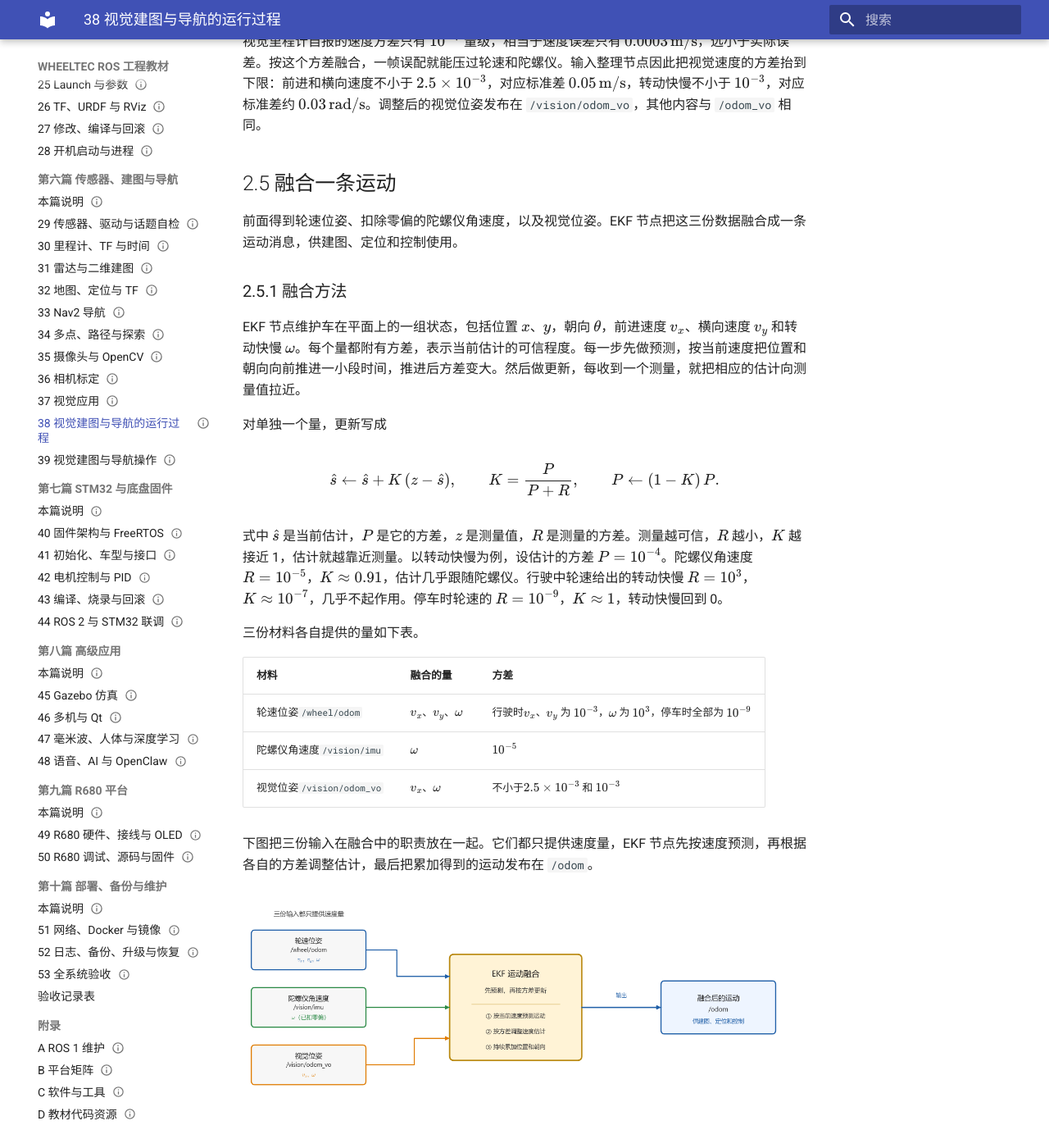
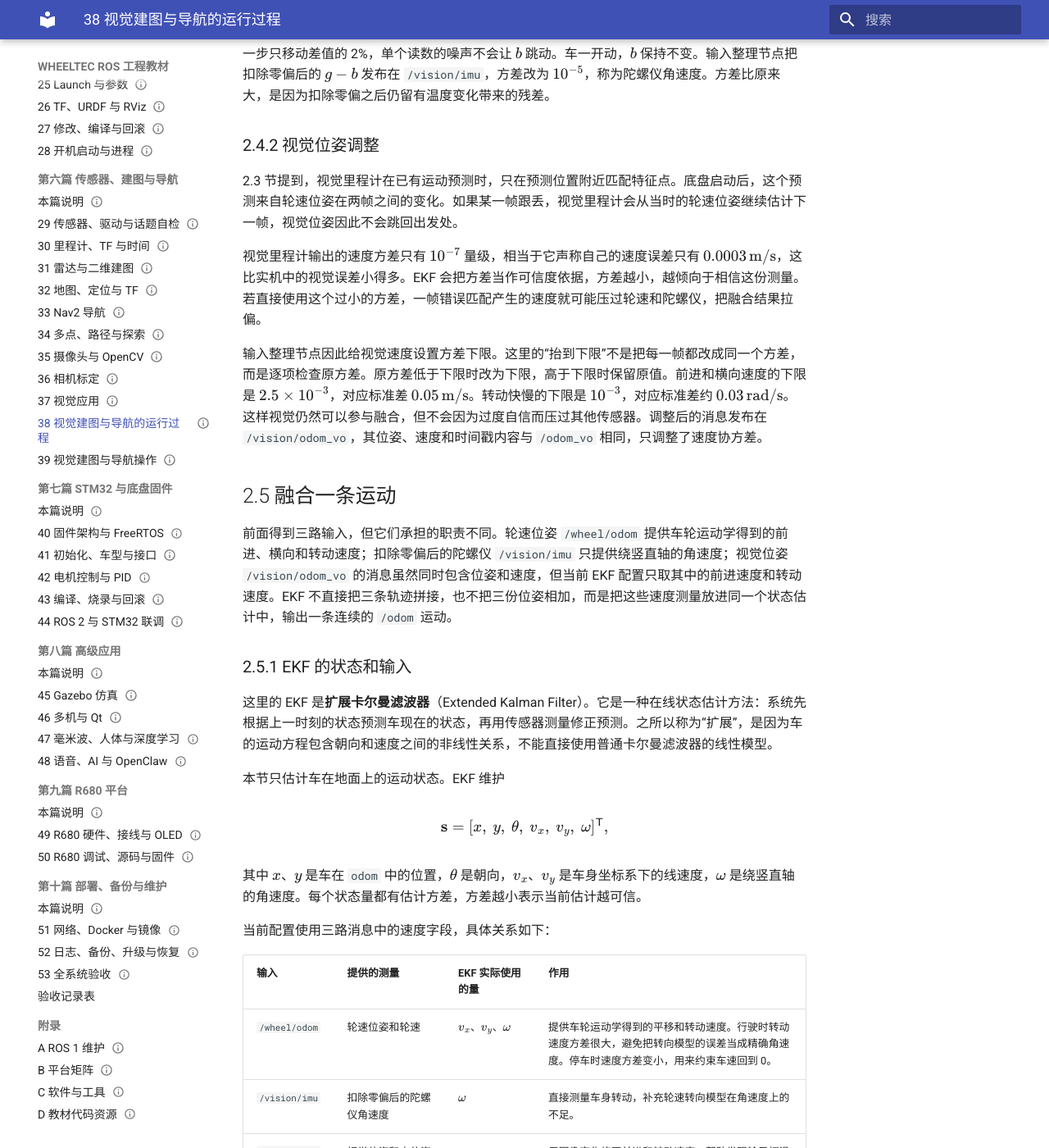
Before and after one commit to EnosElinsa/wheeltec-ros-textbook, an MkDocs documentation site: the page built from docs/06-sensors-navigation/38-visual-runtime.md, in a window 1280 px wide and 1400 px high, scrolled down 18737 px. Shown: the whole window at 82% size. Built offline with MkDocs 1.6.1 and Material for MkDocs 9.7.7, drawn with Linux system fonts in a browser that asks for light colours; some of the changed text lies outside the part shown.

Commit message:
docs: clarify VO robustness and EKF fusion

```diff
--- a/docs/06-sensors-navigation/38-visual-runtime.md
+++ b/docs/06-sensors-navigation/38-visual-runtime.md
@@ -316,11 +316,15 @@ $R$、$\mathbf{t}$ 取得正确时，每一对的重投影误差都接近 0。
 
 ![重投影。求解前投影（蓝点）与当前帧的特征点（红圈）分开，虚线为重投影误差。求解后投影落在特征点上](./assets/vo-reprojection.png)
 
-实际匹配中可能混有错误对应关系。错误对应会使重投影误差变大，并把位姿解拉偏。视觉里程计因此使用**随机抽样一致**（Random Sample Consensus, RANSAC）：随机取几组对应关系求出一组 $R$、$\mathbf{t}$，再检查全部对应关系。重投影误差不超过 2 个像素的对应关系称为**内点**（Inlier）。这个随机取样过程最多重复 300 次，最终选择内点最多的结果，并只用这些内点重新求解位姿。
+实际匹配中可能混有错误对应关系。错误对应会使重投影误差变大，并把位姿解拉偏。视觉里程计因此使用**随机抽样一致**（Random Sample Consensus, RANSAC）。它不把所有对应关系一次性都交给 PnP，而是先随机抽取一小组对应关系，求出一组临时的 $R$、$\mathbf{t}$。然后用这组临时位姿检查全部对应关系：把每个空间点投影到当前图像，重投影误差不超过 2 个像素的对应关系称为**内点**（Inlier），其余是外点。正确对应通常占多数，所以由正确样本求出的临时位姿会得到较多内点，含有错误对应的样本则只能得到较少内点。
+
+一次随机抽样可能碰巧抽到错误对应，因此这个过程最多重复 300 次。视觉里程计保留内点最多的那组结果，再只用这组内点重新求解一次 PnP，得到最终位姿。RANSAC 的作用是先从混杂的对应关系中筛出与同一个几何运动相符的部分，再进行精确求解。
 
 内点不少于 10 个时，视觉里程计接受这一帧的位姿。内点不足 10 个，说明当前帧与此前保存的参考特征点无法形成足够可靠的对应关系，这一帧判为**跟丢**（Lost），不给出可用位姿。
 
-通过 RANSAC 确认后，得到的位姿仍然描述的是相机相对出发时相机的运动。发布前，视觉里程计利用 2.2 的相机安装位置，把它换算成车身坐标系 `base_footprint` 相对出发处的运动，这就是视觉位姿。出发处的坐标系名为 `odom`，表示车刚启动时 `base_footprint` 所在的位置和朝向。视觉位姿连同车身速度一起发布在 `/odom_vo`，供 2.5 的运动融合使用。
+通过 RANSAC 确认后，得到的位姿仍然描述的是相机相对出发时相机的运动。发布前，视觉里程计利用 2.2 的相机安装位置，把它换算成车身坐标系 `base_footprint` 相对出发处的运动，这就是视觉位姿。出发处的坐标系名为 `odom`，表示车刚启动时 `base_footprint` 所在的位置和朝向。
+
+PnP 直接求出的是当前帧的位姿。`/odom_vo` 使用的消息类型是 `nav_msgs/msg/Odometry`，除了 `pose` 字段，还规定了 `twist` 字段来表示当前车身速度。视觉里程计根据当前位姿与上一帧位姿的变化量，再除以两帧时间差，得到线速度和角速度，填入 `twist`。因此，消息里同时出现位姿和速度，并不表示又单独求解了一次速度。位姿用于描述车现在在哪里，速度用于让后面的 EKF 按时间推进状态。视觉位姿和由位姿变化得到的车身速度一起发布在 `/odom_vo`。
 
 朝向用**四元数**（Quaternion）表示，四个数 $(x, y, z, w)$ 合起来描述一次转动。车在地面上绕竖直轴转过角 $\theta$ 时，四元数是 $\big(0,\ 0,\ \sin\tfrac{\theta}{2},\ \cos\tfrac{\theta}{2}\big)$。不转时是 $(0, 0, 0, 1)$，向左转 $90^\circ$ 时是 $(0, 0, 0.707, 0.707)$。
 
@@ -390,17 +394,49 @@ $$
 
 2.3 节提到，视觉里程计在已有运动预测时，只在预测位置附近匹配特征点。底盘启动后，这个预测来自轮速位姿在两帧之间的变化。如果某一帧跟丢，视觉里程计会从当时的轮速位姿继续估计下一帧，视觉位姿因此不会跳回出发处。
 
-视觉里程计自报的速度方差只有 $10^{-7}$ 量级，相当于速度误差只有 $0.0003\,\mathrm{m/s}$，远小于实际误差。按这个方差融合，一帧误配就能压过轮速和陀螺仪。输入整理节点因此把视觉速度的方差抬到下限：前进和横向速度不小于 $2.5 \times 10^{-3}$，对应标准差 $0.05\,\mathrm{m/s}$，转动快慢不小于 $10^{-3}$，对应标准差约 $0.03\,\mathrm{rad/s}$。调整后的视觉位姿发布在 `/vision/odom_vo`，其他内容与 `/odom_vo` 相同。
+视觉里程计输出的速度方差只有 $10^{-7}$ 量级，相当于它声称自己的速度误差只有 $0.0003\,\mathrm{m/s}$，这比实机中的视觉误差小得多。EKF 会把方差当作可信度依据，方差越小，越倾向于相信这份测量。若直接使用这个过小的方差，一帧错误匹配产生的速度就可能压过轮速和陀螺仪，把融合结果拉偏。
+
+输入整理节点因此给视觉速度设置方差下限。这里的“抬到下限”不是把每一帧都改成同一个方差，而是逐项检查原方差。原方差低于下限时改为下限，高于下限时保留原值。前进和横向速度的下限是 $2.5 \times 10^{-3}$，对应标准差 $0.05\,\mathrm{m/s}$。转动快慢的下限是 $10^{-3}$，对应标准差约 $0.03\,\mathrm{rad/s}$。这样视觉仍然可以参与融合，但不会因为过度自信而压过其他传感器。调整后的消息发布在 `/vision/odom_vo`，其位姿、速度和时间戳内容与 `/odom_vo` 相同，只调整了速度协方差。
 
 ## 2.5 融合一条运动
 
-前面得到轮速位姿、扣除零偏的陀螺仪角速度，以及视觉位姿。EKF 节点把这三份数据融合成一条运动消息，供建图、定位和控制使用。
+前面得到三路输入，但它们承担的职责不同。轮速位姿 `/wheel/odom` 提供车轮运动学得到的前进、横向和转动速度；扣除零偏后的陀螺仪 `/vision/imu` 只提供绕竖直轴的角速度；视觉位姿 `/vision/odom_vo` 的消息虽然同时包含位姿和速度，但当前 EKF 配置只取其中的前进速度和转动速度。EKF 不直接把三条轨迹拼接，也不把三份位姿相加，而是把这些速度测量放进同一个状态估计中，输出一条连续的 `/odom` 运动。
 
-### 2.5.1 融合方法
+### 2.5.1 EKF 的状态和输入
 
-EKF 节点维护车在平面上的一组状态，包括位置 $x$、$y$，朝向 $\theta$，前进速度 $v_x$、横向速度 $v_y$ 和转动快慢 $\omega$。每个量都附有方差，表示当前估计的可信程度。每一步先做预测，按当前速度把位置和朝向向前推进一小段时间，推进后方差变大。然后做更新，每收到一个测量，就把相应的估计向测量值拉近。
+这里的 EKF 是**扩展卡尔曼滤波器**（Extended Kalman Filter）。它是一种在线状态估计方法：系统先根据上一时刻的状态预测车现在的状态，再用传感器测量修正预测。之所以称为“扩展”，是因为车的运动方程包含朝向和速度之间的非线性关系，不能直接使用普通卡尔曼滤波器的线性模型。
 
-对单独一个量，更新写成
+本节只估计车在地面上的运动状态。EKF 维护
+
+$$
+\mathbf{s} = [x,\ y,\ \theta,\ v_x,\ v_y,\ \omega]^{\mathsf T},
+$$
+
+其中 $x、y$ 是车在 `odom` 中的位置，$\theta$ 是朝向，$v_x、v_y$ 是车身坐标系下的线速度，$\omega$ 是绕竖直轴的角速度。每个状态量都有估计方差，方差越小表示当前估计越可信。
+
+当前配置使用三路消息中的速度字段，具体关系如下：
+
+| 输入 | 提供的测量 | EKF 实际使用的量 | 作用 |
+| --- | --- | --- | --- |
+| `/wheel/odom` | 轮速位姿和轮速 | $v_x、v_y、\omega$ | 提供车轮运动学得到的平移和转动速度。行驶时转动速度方差很大，避免把转向模型的误差当成精确角速度。停车时速度方差变小，用来约束车速回到 0。 |
+| `/vision/imu` | 扣除零偏后的陀螺仪角速度 | $\omega$ | 直接测量车身转动，补充轮速转向模型在角速度上的不足。 |
+| `/vision/odom_vo` | 视觉位姿和由位姿变化得到的速度 | $v_x、\omega$ | 用图像变化修正前进和转动速度，帮助发现轮子打滑或轮速模型误差。 |
+
+表中“EKF 实际使用的量”指配置文件中对应的 `*_config` 开关为 true 的字段。消息里没有被选中的位姿字段仍会保留，但不会参与这次融合。三路输入因此不是三份同样的位姿，而是对同一个状态提供不同分量、不同可信度的速度测量。
+
+### 2.5.2 预测、更新与拒绝异常测量
+
+每一步先做预测。设上一时刻的状态是 $\mathbf{s}_{k-1}$，经过时间 $\Delta t$ 后，EKF 按当前速度把位置和朝向向前推进。例如平面运动可以写成
+
+$$
+x_k \approx x_{k-1} + (v_x\cos\theta - v_y\sin\theta)\Delta t,
+\qquad
+y_k \approx y_{k-1} + (v_x\sin\theta + v_y\cos\theta)\Delta t,
+\qquad
+\theta_k \approx \theta_{k-1} + \omega\Delta t .
+$$
+
+预测之后，EKF 根据过程噪声增大方差，表示只靠预测会越来越不确定。收到轮速、陀螺仪或视觉速度后，再按测量方差进行更新。对单独一个量，更新可以写成
 
 $$
 \hat{s} \leftarrow \hat{s} + K\,(z - \hat{s}),
@@ -412,19 +448,11 @@ $$
 
 式中 $\hat{s}$ 是当前估计，$P$ 是它的方差，$z$ 是测量值，$R$ 是测量的方差。测量越可信，$R$ 越小，$K$ 越接近 1，估计就越靠近测量。以转动快慢为例，设估计的方差 $P = 10^{-4}$。陀螺仪角速度 $R = 10^{-5}$，$K \approx 0.91$，估计几乎跟随陀螺仪。行驶中轮速给出的转动快慢 $R = 10^{3}$，$K \approx 10^{-7}$，几乎不起作用。停车时轮速的 $R = 10^{-9}$，$K \approx 1$，转动快慢回到 0。
 
-三份材料各自提供的量如下表。
-
-| 材料                        | 融合的量                                                                                                                 | 方差        |
-| --------------------------- | ------------------------------------------------------------------------------------------------------------------------ | ----------- |
-| 轮速位姿`/wheel/odom`     | $v_x$、$v_y$、$\omega$ | 行驶时$v_x$、$v_y$ 为 $10^{-3}$，$\omega$ 为 $10^{3}$，停车时全部为 $10^{-9}$ |             |
-| 陀螺仪角速度`/vision/imu` | $\omega$                                                                                                               | $10^{-5}$ |
-| 视觉位姿`/vision/odom_vo` | $v_x$、$\omega$          | 不小于$2.5 \times 10^{-3}$ 和 $10^{-3}$                                               |             |
-
 下图把三份输入在融合中的职责放在一起。它们都只提供速度量，EKF 节点先按速度预测，再根据各自的方差调整估计，最后把累加得到的运动发布在 `/odom`。
 
 ![三份运动输入进入 EKF 融合。轮速、陀螺仪和视觉分别提供速度量，EKF 按方差调整它们的权重并输出 `/odom`](assets/sensor-fusion.png?v=3)
 
-三份输入都只提供速度量，位置和朝向由 EKF 节点自己累加。这样，任一输入重新从零开始时，融合后的运动也不会跳变。视觉输入还要经过检查：如果一个测量与当前估计的差超过两者合起来的 3 倍标准差，EKF 节点就丢弃它。这种以标准差为单位衡量的差称为**马氏距离**（Mahalanobis Distance），用于防止一帧错误匹配拉偏融合结果。
+三路输入都只提供速度测量，位置和朝向由 EKF 根据融合后的速度持续累加。这样，任一路输入重新从零开始时，融合后的 `/odom` 也不会跟着跳变。视觉输入还要经过异常检查：如果视觉速度与当前预测的差距超过两者不确定度合成后的 3 倍标准差，EKF 就丢弃这次测量。这种以标准差为单位衡量差距的方法称为**马氏距离**（Mahalanobis Distance），用于防止一帧错误匹配拉偏融合结果。
 
 EKF 节点把融合后的运动发布在 `/odom`，同时把同一位姿作为 `odom` 到 `base_footprint` 的变换发出，这一段变换在第 3 节接入坐标系树。
 
```
